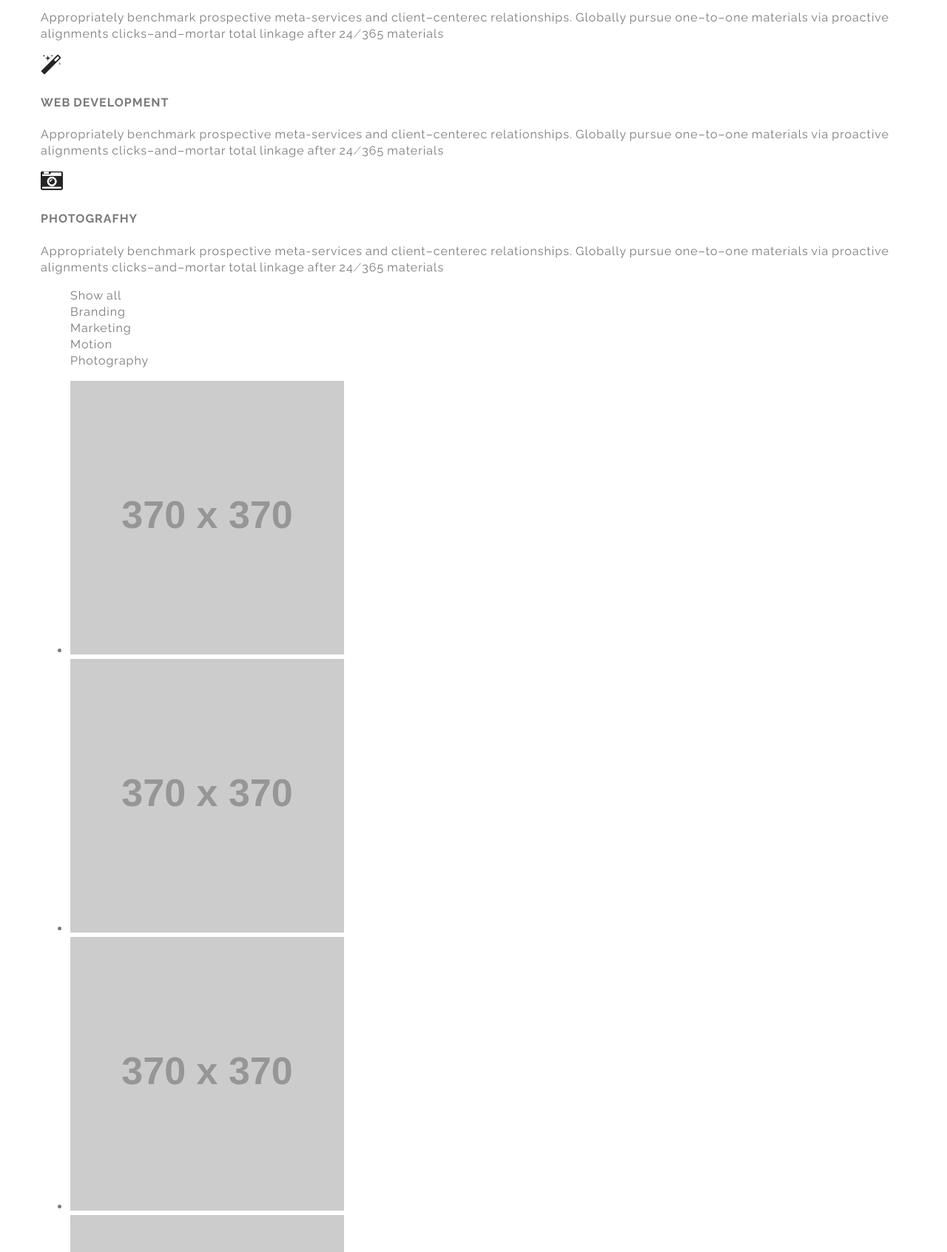
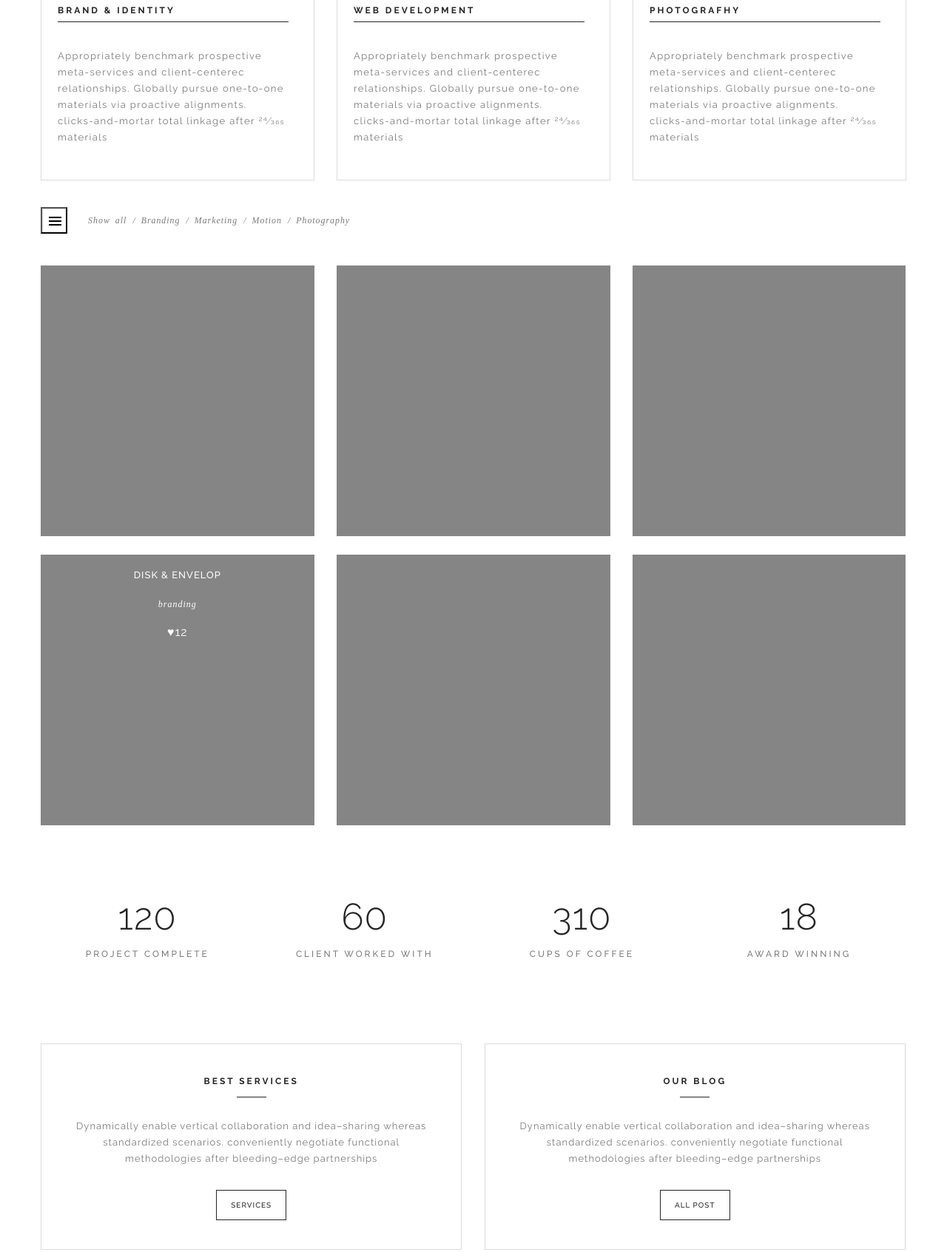
Before and after one commit to alejandronanez/van-ws, a website: page code/app/index.html in a window 1280 px wide. Shown: the part 507-2200 px from the top of the page at 74% size. Drawn offline with nearby package versions, Linux system fonts and the light colour scheme; files that its build step writes are made by us from their sources; placeholder pictures from the web are drawn by us; a web font is replaced by a local one.

Commit message:
Home finished without opacity in the gallery

```diff
--- a/code/app/index.html
+++ b/code/app/index.html
@@ -39,30 +39,29 @@
     </header>
     <div class="slogan">
       <p>Qormulate progressive resources vis&#45;a&#45;vis user&#45;centric <strong>potentialities tivate</strong> front&#45;end paradigms after competitive <strong>strategic theme</strong> areas</p>
-      <a href="about.html">
-        <p>More about us</p>
-      </a>
+      <a href="about.html">More about us</a>
     </div>
     <div>
-      <div>
+      <div class="brand">
         <img src="img/ink-drop.png" alt="ink drop">
         <h4>BRAND &amp; IDENTITY</h4>
-        <p>Appropriately benchmark prospective meta-services and client&ndash;centerec relationships. Globally pursue one&ndash;to&ndash;one materials via proactive alignments clicks&ndash;and&ndash;mortar total linkage after 24 &frasl; 365 materials</p>
+        <p>Appropriately benchmark prospective meta-services and client&#45;centerec relationships. Globally pursue one&#45;to&#45;one materials via proactive alignments.<br> clicks&#45;and&#45;mortar total linkage after 24&frasl;365 materials</p>
       </div>
-      <div>
+      <div class="brand">
         <img src="img/magic-bar.png" alt="magic bar">
         <h4>WEB DEVELOPMENT</h4>
-        <p>Appropriately benchmark prospective meta-services and client&ndash;centerec relationships. Globally pursue one&ndash;to&ndash;one materials via proactive alignments clicks&ndash;and&ndash;mortar total linkage after 24 &frasl; 365 materials</p>
+        <p>Appropriately benchmark prospective meta-services and client&#45;centerec relationships. Globally pursue one&#45;to&#45;one materials via proactive alignments.<br> clicks&#45;and&#45;mortar total linkage after 24&frasl;365 materials</p>
       </div>
-      <div>
+      <div class="brand">
         <img src="img/camera.png" alt="camera">
         <h4>PHOTOGRAFHY</h4>
-        <p>Appropriately benchmark prospective meta-services and client&ndash;centerec relationships. Globally pursue one&ndash;to&ndash;one materials via proactive alignments clicks&ndash;and&ndash;mortar total linkage after 24 &frasl; 365 materials</p>
+        <p>Appropriately benchmark prospective meta-services and client&#45;centerec relationships. Globally pursue one&#45;to&#45;one materials via proactive alignments.<br> clicks&#45;and&#45;mortar total linkage after 24&frasl;365 materials</p>
       </div>
     </div>
     <div>
-      <nav>
+      <nav class="nav-gallery">
         <ul>
+          <li><button></button></li>
           <li>Show all</li>
           <li>Branding</li>
           <li>Marketing</li>
@@ -70,40 +69,20 @@
           <li>Photography</li>
         </ul>
       </nav>
-      <ul>
+      <ul Class="gallery-home">
+        <li></li>
+        <li></li>
+        <li></li>
         <li>
-          <a href="http://placehold.it/370x370">
-            <img src="http://placehold.it/370x370" alt="">
-          </a>
+        <h4>disk &amp; envelop</h4>
+        <p>branding</p>
+        <p>&hearts;12</p>
         </li>
-        <li>
-          <a href="http://placehold.it/370x370">
-            <img src="http://placehold.it/370x370" alt="">
-          </a>
-        </li>
-        <li>
-          <a href="http://placehold.it/370x370">
-            <img src="http://placehold.it/370x370" alt="">
-          </a>
-        </li>
-        <li>
-          <a href="http://placehold.it/370x370">
-            <img src="http://placehold.it/370x370" alt="">
-          </a>
-        </li>
-        <li>
-          <a href="http://placehold.it/370x370">
-            <img src="http://placehold.it/370x370" alt="">
-          </a>
-        </li>
-        <li>
-          <a href="http://placehold.it/370x370">
-            <img src="http://placehold.it/370x370" alt="">
-          </a>
-        </li>
+        <li></li>
+        <li></li>
       </ul>
     </div>
-    <div>
+    <div class="statistics">
       <div>
         <h3>120</h3>
         <p>PROJECT COMPLETE</p>
@@ -121,21 +100,16 @@
         <p>AWARD WINNING</p>
       </div>
     </div>
-    <div>
+    <div class="comments">
       <div>
         <h4>BEST SERVICES</h4>
         <p>Dynamically enable vertical collaboration and idea&ndash;sharing whereas standardized scenarios. conveniently negotiate functional methodologies after bleeding&ndash;edge partnerships</p>
-        <a href="pages.html">
-          <p>SERVICES</p>
-        </a>
-
+        <a href="services.html">SERVICES</a>
       </div>
       <div>
         <h4>OUR BLOG</h4>
         <p>Dynamically enable vertical collaboration and idea&ndash;sharing whereas standardized scenarios. conveniently negotiate functional methodologies after bleeding&ndash;edge partnerships</p>
-        <a href="blog.html">
-          <p>ALL POST</p>
-        </a>
+        <a href="blog.html">ALL POST</a>
       </div>
     </div>
     <footer>
--- a/code/app/styles/styles.css
+++ b/code/app/styles/styles.css
@@ -9,7 +9,6 @@ body {
   font-family: 'Raleway', sans-serif;
   font-weight: 400;
   letter-spacing: 1px;
-  word-spacing: -1px;
   line-height: 22px;
   color: #7a7a7a;
 }
@@ -290,17 +289,202 @@ HOME - INTERNAL
 }
 
 .slogan a {
+  width: 86px;
   text-decoration: none;
+  color: #7a7a7a;
   font-size: 12px;
+  letter-spacing: 1px;
+  line-height: 20px;
+  border-bottom: 1px solid #252525;
 
 }
 
-.slogan a p {
-  width: 86px;
-  border-bottom: 1px solid #252525;
-  text-decoration: none;
-  letter-spacing: 1px;
-  line-height: 20px;
-  font-size: 12px;
+.brand {
+  display: inline-block;
+  width: 27%;
+  border: 1px solid #dbdbdb;
+  padding: 30px 30px 46px 22px;
+  position: relative;
+  margin-top: 84px;
 
 }
+
+.brand:nth-child(-n+2) {
+  margin-right: 25px;
+
+}
+
+.brand img {
+  top: -14px;
+  left: 22px;
+  position: absolute;
+
+}
+
+.brand h4 {
+  width: 312px;
+  margin:0 0 34.5px 0;
+  font-size: 12px;
+  font-weight: 700;
+  letter-spacing: 3px;
+  text-transform: uppercase;
+  color: #252525;
+  border-bottom: 1px solid #252525;
+  padding-bottom: 4px;
+
+}
+
+.brand p {
+  font-size: 13px;
+  letter-spacing: 1.4px;
+  width: 320px;
+  margin: 0;
+}
+
+.nav-gallery ul, .gallery-home {
+  list-style: none;
+  padding: 0;
+
+}
+
+.nav-gallery ul {
+  margin: 36px 0 43px 0;
+
+}
+
+.nav-gallery li, .gallery-home li {
+  display: inline-block;
+
+}
+
+.nav-gallery li {
+  font-family: "Playfair Display", serif;
+  font-style: italic;
+  font-size: 11.87px;
+  word-spacing: 3px;
+  margin-right: 3px;
+  vertical-align: middle;
+}
+
+.nav-gallery button {
+  width: 36px;
+  height: 36px;
+  background-image: url('../img/gallery-button.png');
+  vertical-align: middle;
+  margin-right: 20px;
+
+}
+
+.nav-gallery li:nth-child(n+3):before {
+  content: " / ";
+
+}
+
+.nav-gallery li:nth-child(n+2):hover {
+  color: #252525;
+  border-bottom: 1px solid #252525
+
+}
+
+.gallery-home li {
+  width: 31.6%;
+  height: 366px;
+  background-color: #858585;
+  margin: 0 25px 25px 0;
+  color: #fff;
+  text-align: center;
+  vertical-align: middle;
+
+}
+
+.gallery-home li:nth-child(3n+3) {
+  margin-right: 0;
+
+}
+
+.gallery-home li h4 {
+  font-weight: 500;
+  font-size: 13px;
+  text-transform: uppercase;
+}
+
+.gallery-home li p:nth-child(2) {
+  font-family: "Playfair Display", serif;
+  font-style: italic;
+  font-size: 12px;
+}
+
+.gallery-home li p:nth-child(3) {
+  font-size: 16px;
+
+}
+
+.statistics div {
+  width: 17.1%;
+  display: inline-block;
+  text-align: center;
+  margin: 72px 3.78%;
+  padding: 0;
+
+}
+
+.statistics h3 {
+  font-weight: 300;
+  font-size: 50px;
+  color: #252525;
+  margin: 0;
+
+}
+
+.statistics p {
+  font-weight: 500;
+  font-size: 12px;
+  text-transform: uppercase;
+  letter-spacing: 3px;
+  margin-top: 28px;
+}
+
+.comments div {
+  width: 48.5%;
+  height: 277px;
+  display: inline-block;
+  text-align: center;
+  border: 1px solid #dbdbdb;
+  margin: 26px 0 78px;
+
+}
+
+.comments div:first-child {
+  margin-right: 25px;
+}
+
+.comments h4 {
+  font-weight: 700;
+  font-size: 12px;
+  letter-spacing: 3px;
+  text-transform: uppercase;
+  color: #252525;
+  background-image: url(../img/footer-h5-bar.png);
+  background-repeat: no-repeat;
+  background-position: bottom center;
+  margin: 39px 0 0 0;
+  padding-bottom: 11px;
+
+}
+
+.comments p {
+  font-size: 13px;
+  margin: 28px 0 39px;
+  padding: 0 39px;
+
+}
+
+.comments a {
+  font-weight: 500;
+  font-size: 10px;
+  text-decoration: none;
+  color: #252525;
+  border: 1px solid #252525;
+  padding: 14px 19px;
+
+}
```
Also changed, not shown: code/app/img/gallery-button.png (added).
